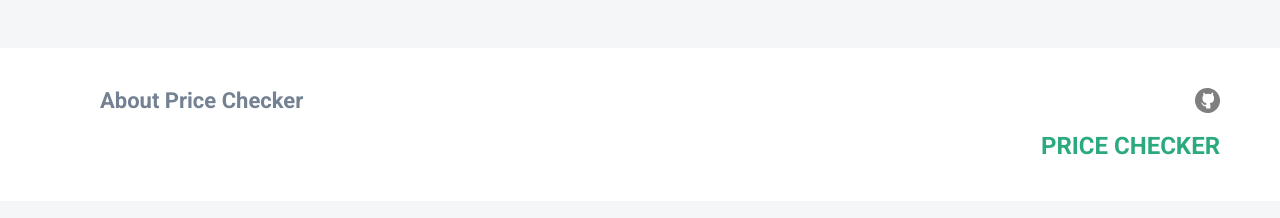
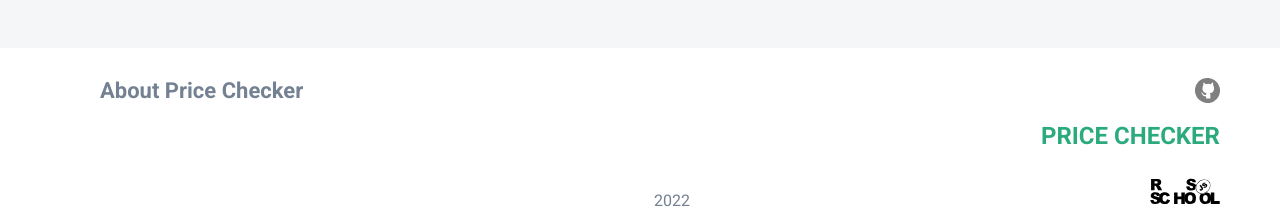
Before and after one commit to Loktysh/price-checker-front, a React (Create React App) app: page / in a window 1280 px wide. Shown: the part 1348-1566 px from the top of the page. Built offline with nearby package versions, Linux system fonts and the light colour scheme.

Commit message:
fix: fix footer

```diff
--- a/src/components/common/AppFooter/index.tsx
+++ b/src/components/common/AppFooter/index.tsx
@@ -3,12 +3,15 @@ import {
   FooterContainer,
   FooterLink,
   GithubLink,
-  GithubLogo,
+  Logo,
   LeftSide,
   PriceChecker,
   RightSide,
+  RssLink,
+  StyledSpan,
 } from './styled';
 import github from './github.svg';
+import rss from './rss.svg';
 import { useSelector } from 'react-redux';
 import { RootState } from '../../../store/store';
 
@@ -27,11 +30,15 @@ export const AppFooter: FC = () => {
           </>
         )}
       </LeftSide>
+      <StyledSpan>2022</StyledSpan>
       <RightSide>
         <GithubLink href='https://github.com/Loktysh/price-checker-front' target='_blank'>
-          <GithubLogo src={github} />
+          <Logo src={github} />
         </GithubLink>
         <PriceChecker to='/'>PRICE CHECKER</PriceChecker>
+        <RssLink href='https://rs.school/js/' target='_blank'>
+          <Logo src={rss} />
+        </RssLink>
       </RightSide>
     </FooterContainer>
   );
--- a/src/components/common/AppFooter/styled.ts
+++ b/src/components/common/AppFooter/styled.ts
@@ -10,13 +10,13 @@ import {
 
 export const FooterContainer = styled.div`
   width: 100%;
-  padding: 4rem 6rem 4rem 10rem;
+  padding: 3rem 6rem 1rem 10rem;
   display: flex;
   justify-content: space-between;
   background-color: ${COLOR_WHITE};
 
   @media (max-width: 800px) {
-    padding: 2rem 2rem 2rem 3rem;
+    padding: 2rem 2rem 1rem 3rem;
   }
 `;
 
@@ -78,7 +78,22 @@ export const GithubLink = styled.a`
   }
 `;
 
-export const GithubLogo = styled.img`
+export const RssLink = styled.a`
+  width: 70px;
+  height: 40px;
+  transition: 0.3s;
+
+  :hover {
+    transform: scale(1.1);
+  }
+
+  @media (max-width: 800px) {
+    width: 50px;
+    height: 20px;
+  }
+`;
+
+export const Logo = styled.img`
   width: 100%;
   height: 100%;
 `;
@@ -102,3 +117,10 @@ export const PriceChecker = styled(Link)`
     font-size: 1.8rem;
   }
 `;
+
+export const StyledSpan = styled.p`
+  align-self: flex-end;
+  margin: 0;
+  font-size: 1.6rem;
+  color: ${COLOR_GRAY_300};
+`;
```
Also changed, not shown: src/components/common/AppFooter/rss.svg (added).
